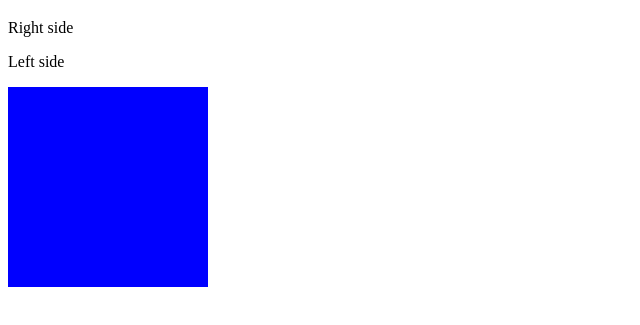
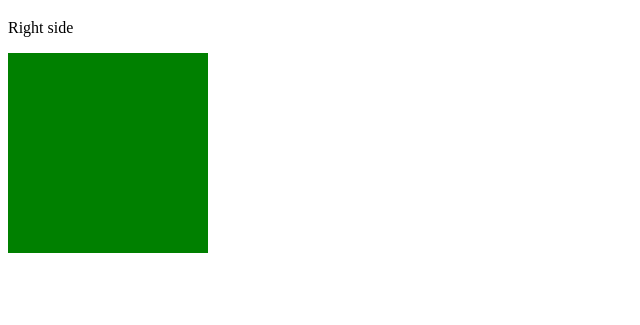
Before and after one commit to Kammo124/Programming-Course, a plain HTML site: page index.html in a window 1280 px wide. Shown: the part 61-386 px from the top of the page, without its empty margins (0-640 px from the left). Drawn offline with Linux system fonts and the light colour scheme.

```diff
--- a/index.html
+++ b/index.html
@@ -12,14 +12,7 @@
     <h1>Welcome to my page! Kamil</h1>
     <p>Right side</p>
 
-    <p>Left side</p>
-
     <div class = "block" style="background-color:  blue;">
-
-
-    </div>
-
-
+    <div class = "block" style="background-color:  green;">
 
 </body>
-</html>
```
